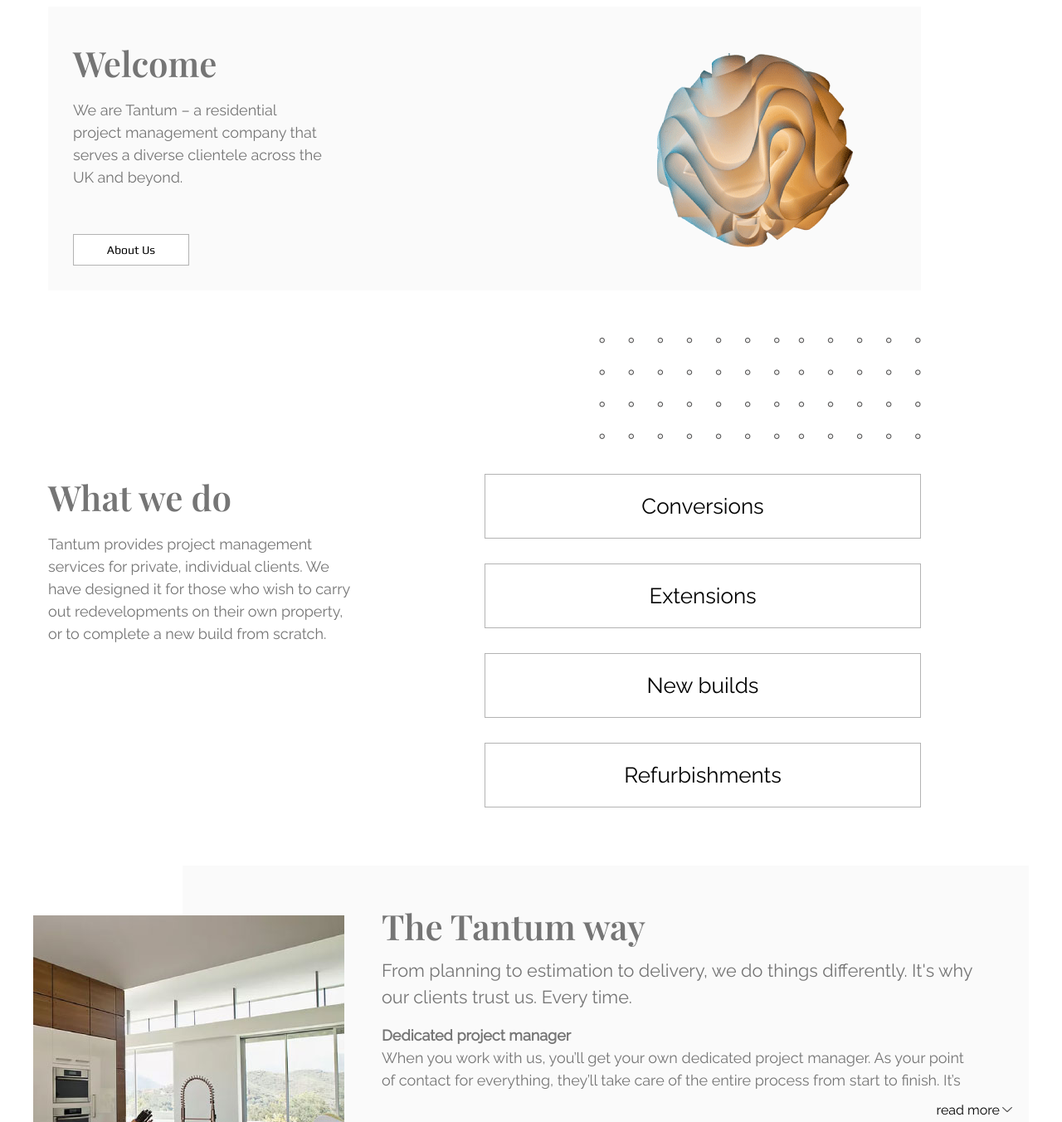
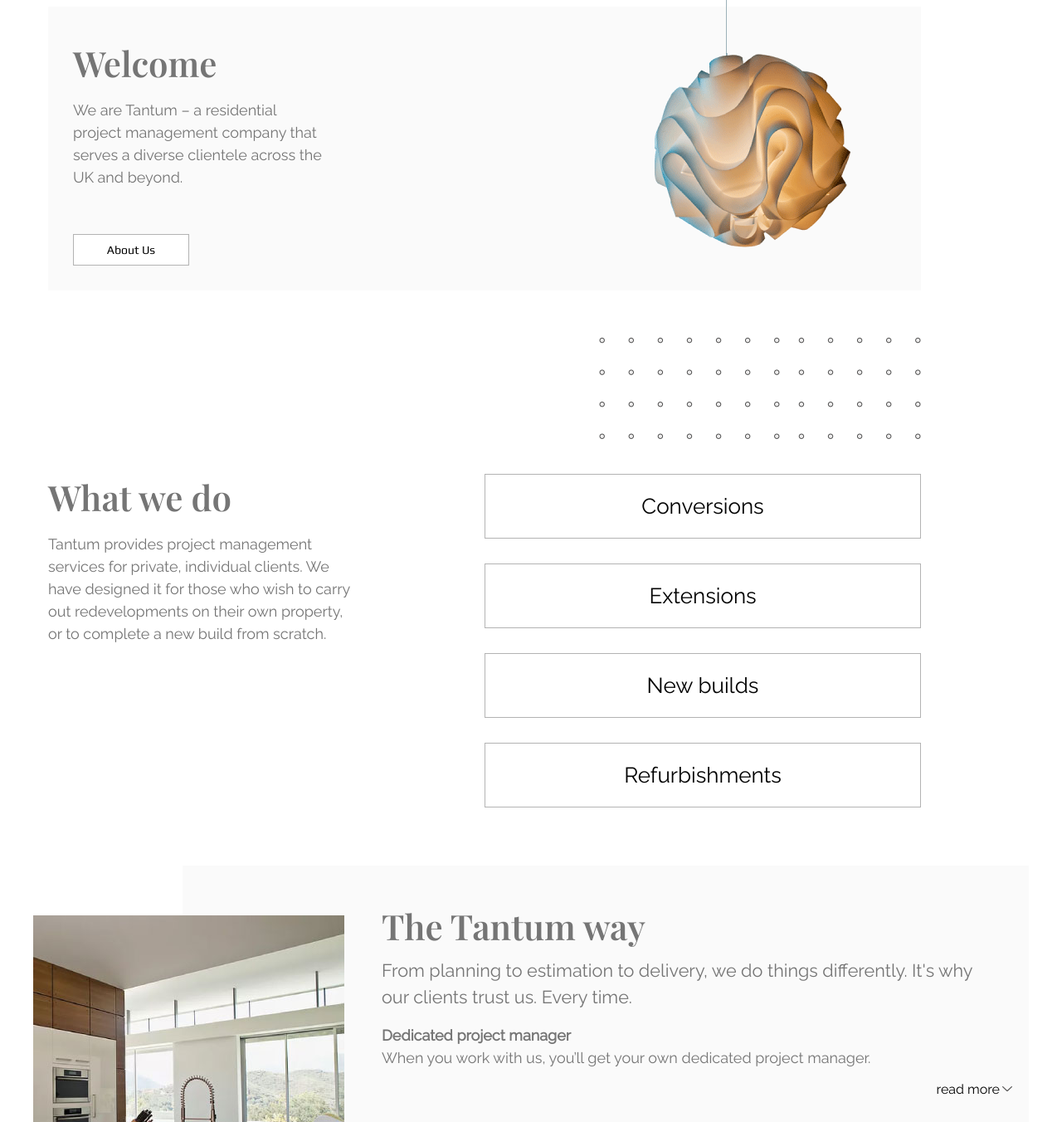
Before and after one commit to afi-arif/tantum-pm, a React app: page / in a window 1280 px wide. Shown: the part 1198-2550 px from the top of the page at 83% size. Built offline with nearby package versions, Linux system fonts and the light colour scheme.

Commit message:
light wire added

```diff
--- a/src/components/page-about-us/about-us.style.scss
+++ b/src/components/page-about-us/about-us.style.scss
@@ -17,19 +17,20 @@
     padding-bottom: 9rem;
 
     .tantum-block.safe-hands{
-        background: url("./../../images/small/tantum-house-hall.jpg") no-repeat center top;
+        background: url("./../../images/small/tantum-house-hall.jpg")  left top no-repeat;
         min-height: 33.2rem;
         display: flex;
         justify-content: flex-end;
         flex-direction: column;
         flex-wrap: wrap;
-        margin-bottom: 1rem;
         padding-left: 3.6rem;
+        margin: 0 0 1rem 0;
         .content{
             background: #fff;
             padding: 1.5rem;
             margin-left: 9.3rem;
-            flex-basis: 100%;
+            width: 24.5rem;
+            margin-left: auto;
             p{
                 color: #000;
                 padding-top: 0.5rem;
@@ -37,17 +38,17 @@
         }
 
         .btn-block{
-            width: 100%;
             display: flex;
-            align-items: flex-start;
+            align-items: center;
             justify-content: center;
             background-image: linear-gradient(to right, rgba(0,0,0,0) 0rem , #e8e6e6 0%),
             url("./../../images/small/tantum-pattern-semi-squre.png");
             background-repeat: no-repeat, no-repeat;
             background-position: left 9.3rem bottom 2.5rem, left bottom;
-            padding-top: 3.1rem;
-            padding-left: 8.5rem;
-            height: 12rem;
+            margin-left: auto;
+            width: 33.7rem;
+            padding: 2.5em 0 5rem 9.5rem;
+            margin-bottom: 1.3rem;
         }
     }
 
--- a/src/components/page-home/home.component.tsx
+++ b/src/components/page-home/home.component.tsx
@@ -19,6 +19,14 @@
         e.preventDefault();
         this.setState(() => ({showMore: !this.state.showMore}));
         console.log(this.state);
+    }
+
+    componentWillMount(){
+        document.body.classList.add("light-wire");
+    }
+
+    componentWillUnmount(){
+        document.body.classList.remove("light-wire");
     }
 
     render() {
@@ -52,8 +60,8 @@
                        <div>
                            <Link to="/projects/united-kingdom#project2">Conversions</Link>
                            <Link to="/projects/united-kingdom#project1">Extensions</Link>
-                           <Link to="/projects/france#project1">New builds</Link>
-                           <Link to="/projects/lithuania#project1">Refurbishments</Link>
+                           <Link to="/projects/lithuania#project1">New builds</Link>
+                           <Link to="/projects/france#project1">Refurbishments</Link>
                        </div>
                </div>
                <div className="tantum-block tantum-way">
@@ -63,8 +71,10 @@
                         <p><span>From planning to estimation to delivery, we do things differently. It's why our clients trust us. Every time.</span></p>
                         <p>
                            <strong>Dedicated project manager</strong>
-                           When you work with us, you’ll get your own dedicated project manager. As your point of contact for everything, they’ll take care of the entire process from start to finish. It’s like having your own personal assistant, quality auditor and budget controller all rolled into one. So you can rest assured that your project is in safe hands. Just how it should be.
+                           When you work with us, you’ll get your own dedicated project manager.
                         </p>
+                        <div className="show-all">
+                            <p>As your point of contact for everything, they’ll take care of the entire process from start to finish. It’s like having your own personal assistant, quality auditor and budget controller all rolled into one. So you can rest assured that your project is in safe hands. Just how it should be.</p>
                             <p>
                             <strong>​Competitive tendering</strong>
                             By putting your project out to tender, we’ll curate the most competitive quotes the market has to offer. All quotes come in a standardised format, so comparing them is a breeze. Using our expertise, we’ll narrow down the quotes based on cost, inclusivity, and accuracy. Then, we’ll present the best options to help you make the right decision. Easy.
@@ -77,6 +87,7 @@
                             <strong>Peace of mind</strong>
                             From legal paperwork to contractor liaison, our team will handle everything for you. At the end of your project, we’ll hand you a booklet that has everything you need in one place. All work is insured – and with a warranty for appliances and a ten-year guarantee on new builds, the quality speaks for itself. You’ll be glad you chose us.
                             </p>
+                        </div>
                    </div>
                    <span><a className={this.state.showMore ? 'active' : ''} onClick={this.showMore}>{this.state.showMore ? 'read less' : 'read more'}</a></span>
                </div>
--- a/src/components/page-home/home.style.scss
+++ b/src/components/page-home/home.style.scss
@@ -1,3 +1,11 @@
+body.light-wire{
+    .tantum-wrapper{
+        background: linear-gradient(to left, #9db2b9 0%, #9db2b9 0.1rem, rgba(0,212,255,0) 0%) left -13.2rem top / auto 60rem no-repeat;
+    }
+
+}
+
+
 .tantum-block.winter-house{
     margin-bottom: 4.4rem;
     background: url("./../../images/small/tantum-winter-home.jpg") left 6.6rem top 4rem no-repeat,
@@ -38,7 +46,8 @@
     .content{
         margin-bottom: 1.5rem;
         padding: 1rem 0 2em 2rem;
-        background: #fafafa url("./../../images/small/home-hall-light.png") no-repeat 78% 2.3rem;
+        background:  url("./../../images/small/home-hall-light.png") right 5rem top 2.4rem no-repeat,
+        linear-gradient(to left, #9db2b9 0%, #9db2b9 0.1rem, rgba(0,212,255,0) 0%) left -11.2rem top / auto 10rem no-repeat, #fafafa;
         min-height: 18rem;
         h2{
             margin-bottom: 1.5rem;
@@ -102,14 +111,16 @@
     }
 
     .content{
-        height: 21rem;
-        overflow: hidden;
-        margin-bottom: 1rem;
+        .show-all{
+            margin-bottom: 1rem;
+            display: none;
+        }
     }
 
     .content.active{
-        height: auto;
-        overflow: visible;
+        .show-all{
+            display: block;
+        }
     }
 
     h2{
@@ -130,11 +141,6 @@
             display: block;
         }
     }
-
-    p:last-of-type{
-       display: none;
-    }
-
 
     span{
         display: block;
@@ -209,6 +215,14 @@
 
 
 @media screen and (min-width:768px) and (max-width:1023px){
+
+    body.light-wire{
+        .tantum-wrapper{
+            background: linear-gradient(to left, #9db2b9 0%, #9db2b9 0.1rem, rgba(0,212,255,0) 0%) left -18.9rem top / auto 90rem no-repeat;
+        }
+
+    }
+
     .tantum-block.winter-house{
         margin-bottom: 4.4rem;
         background-image:
@@ -236,7 +250,8 @@
         margin-bottom: 1.8rem;
         .content{
             padding: 4rem 0 3em 3rem;
-            background: #fafafa url("./../../images/medium/home-hall-light.png") no-repeat 90% 5.6rem;
+            background:  url("./../../images/medium/home-hall-light.png")  right 7rem top 5.6rem no-repeat,
+            linear-gradient(to left, #9db2b9 0%, #9db2b9 0.1rem, rgba(0,212,255,0) 0%) left -16.9rem top / auto 10rem no-repeat, #fafafa;
             h2{
                 margin-bottom: 1.5rem;
             }
@@ -269,12 +284,7 @@
             background: url("./../../images/medium/tantum-moduler-kitchen.jpg") no-repeat;
         }
 
-        .content{
-            height: 23rem;
-            margin-bottom: 1rem;
-        }
-
-        p{
+          p{
             margin-right: 5%;
             margin-bottom: 1.5rem;
 
@@ -350,6 +360,13 @@
 }
 
 @media screen and (min-width:1024px){
+
+    body.light-wire{
+        .tantum-wrapper{
+            background: linear-gradient(to left, #9db2b9 0%, #9db2b9 0.1rem, rgba(0,212,255,0) 0%) left -36.4rem top / auto 125rem no-repeat;
+        }
+
+    }
     .tantum-block.winter-house{
         margin-top: 1.4rem;
         margin-bottom: 13.6rem;
@@ -387,7 +404,8 @@
         margin-right: 13rem;
         .content{
             padding: 4rem 0 3em 3rem;
-            background: #fafafa url("./../../images/large/home-hall-light.png") no-repeat 90% 5.6rem;
+            background: url("./../../images/large/home-hall-light.png") right 8.5rem top 5.6rem no-repeat,
+            linear-gradient(to left, #9db2b9 0%, #9db2b9 0.1rem, rgba(0,212,255,0) 0%) left -23.4rem top / auto 10rem no-repeat, #fafafa;
             h2{
                 margin-bottom: 1.5rem;
             }
@@ -430,7 +448,6 @@
         background: linear-gradient(90deg, rgba(2,0,36,0) 0%, rgba(9,9,121,0) 15%,rgba(250,250,250,1) 0%);
         .content{
             padding-left: 30rem;
-            height: 23rem;
 
         }
         .show-case{
--- a/src/components/page-projects/projects.component.tsx
+++ b/src/components/page-projects/projects.component.tsx
@@ -7,13 +7,13 @@
 
 function hashScroll() {
     const { hash, origin, pathname } = window.location;
-    window.history.pushState("", "", origin + pathname);
     if (hash !== "") {
-      setTimeout(() => {
-        const id = hash.replace("#", "");
-        const element = document.getElementById(id);
-        if (element) element.scrollIntoView();
-      }, 0);
+        window.location.replace(origin + pathname);
+        setTimeout(() => {
+            const id = hash.replace("#", "");
+            const element = document.getElementById(id);
+            if (element) element.scrollIntoView();
+        }, 0);
     }
 }
 
--- a/src/styles/global.scss
+++ b/src/styles/global.scss
@@ -64,7 +64,6 @@
     nav.small {
         position: absolute;
         right: 0; top: 0;
-        min-width: 25rem;
         background: #fff;
         font-size: 1.2rem;
         padding-top: 1.5rem;
@@ -106,6 +105,7 @@
     }
     nav.small.show {
         height: 100vh;
+        min-width: 25rem;
         ul{
             display: block;
         }
--- a/src/styles/layout.scss
+++ b/src/styles/layout.scss
@@ -13,7 +13,7 @@
 
 html,
 body{
-    height: 100%;
+    min-height: 100%;
     font-family: 'Raleway', sans-serif;
     color: #757575;
 }
```
Also changed, not shown: src/images/small/tantum-house-hall.jpg. Lines whose indentation alone changed are shown as unchanged.
